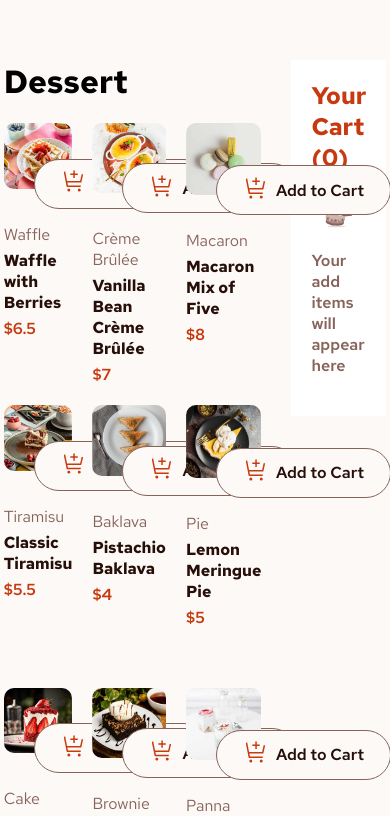
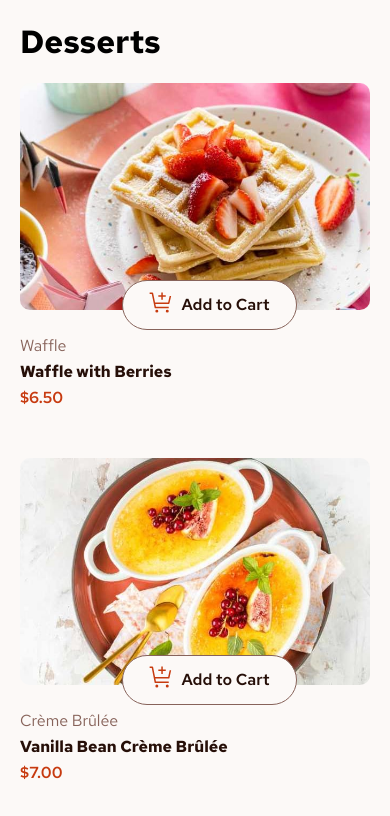
Before and after one commit to TopeLawal/product-list-with-cart-react-practice, a React (Create React App) app: page / in a window 390 px wide. Shown: the top 816 px of the page. Built offline with nearby package versions, Linux system fonts and the light colour scheme.

Commit message:
mobile responsiveness

```diff
--- a/src/components/App.js
+++ b/src/components/App.js
@@ -59,6 +59,11 @@ export default function App() {
     setShowModal(true);
   }
 
+  function handleReset() {
+    setCartItems([]);
+    setShowModal(false);
+  }
+
   function isProductInCart(productId) {
     return cartItems.findIndex((items) => items.id === productId) !== -1;
   }
@@ -66,7 +71,7 @@ export default function App() {
   return (
     <div className="container">
       <div className="product-section">
-        <h1>Dessert</h1>
+        <h1>Desserts</h1>
         <ProductList
           allProducts={products}
           cartItems={cartItems}
@@ -84,7 +89,11 @@ export default function App() {
         onShowModal={handleShowModal}
       />
       {showModal && (
-        <Modal cartItems={cartItems} totalOrderPrice={totalOrderPrice} />
+        <Modal
+          cartItems={cartItems}
+          totalOrderPrice={totalOrderPrice}
+          onReset={handleReset}
+        />
       )}
     </div>
   );
--- a/src/components/Modal.js
+++ b/src/components/Modal.js
@@ -1,8 +1,8 @@
-import OrderButton from "./OrderButton";
 import OrderTotal from "./OrderTotal";
 
-export default function Modal({ cartItems, totalOrderPrice }) {
+export default function Modal({ cartItems, totalOrderPrice, onReset }) {
   return (
+    <div className="modal">
       <div className="confirmed-order">
         <img src="../assets/images/icon-order-confirmed.svg" />
         <h1>Order Confirmed</h1>
@@ -16,7 +16,9 @@ export default function Modal({ cartItems, totalOrderPrice }) {
                   <h4>{item.name}</h4>
                   <div className="quantity-container">
                     <p className="order-quantity">{item.quantity}x</p>
-                  <p className="order-unit-price">@${item.price.toFixed(2)}</p>
+                    <p className="order-unit-price">
+                      @${item.price.toFixed(2)}
+                    </p>
                   </div>
                 </div>
                 <p className="order-price">
@@ -27,7 +29,10 @@ export default function Modal({ cartItems, totalOrderPrice }) {
           })}
           <OrderTotal totalOrderPrice={totalOrderPrice} />
         </div>
-      <OrderButton>Start New Order</OrderButton>
+        <button className="order-btn" onClick={onReset}>
+          Start New Order
+        </button>
+      </div>
     </div>
   );
 }
--- a/src/components/Order.js
+++ b/src/components/Order.js
@@ -1,4 +1,3 @@
-import OrderButton from "./OrderButton";
 import OrderTotal from "./OrderTotal";
 
 export default function Order({ totalOrderPrice, onShowModal }) {
@@ -15,7 +14,9 @@ export default function Order({ totalOrderPrice, onShowModal }) {
         </p>
       </div>
 
-      <OrderButton onShowModal={onShowModal}>Confirm Order</OrderButton>
+      <button className="order-btn" onClick={onShowModal}>
+        Confirm Order
+      </button>
     </>
   );
 }
--- a/src/components/OrderButton.js
+++ /dev/null
@@ -1,7 +0,0 @@
-export default function OrderButton({ children, onShowModal }) {
-  return (
-    <button className="order-btn" onClick={onShowModal}>
-      {children}
-    </button>
-  );
-}
--- a/src/components/Product.js
+++ b/src/components/Product.js
@@ -15,11 +15,17 @@ export default function Product({
   return (
     <li className="product-card">
       <div className="product-showcase">
-        <img
-          className={isProductInCart(product.id) ? "selected" : ""}
-          src={product.image.desktop}
-          alt={product.name}
-        />
+        <picture>
+          <source media="(min-width: 1024px)" srcSet={product.image.desktop} />
+          <source media="(min-width: 786px)" srcSet={product.image.tablet} />
+          <source media="(min-width: 767px)" srcSet={product.image.mobile} />
+          <img
+            className={isProductInCart(product.id) ? "selected" : ""}
+            src={product.image.mobile}
+            alt={product.name}
+            loading="lazy"
+          />
+        </picture>
         {isProductInCart(product.id) ? (
           <button className="set-quantity">
             <span onClick={() => onHandleDecrement(product.id)}>
@@ -55,7 +61,7 @@ export default function Product({
       <div className="desc">
         <p className="category">{product.category}</p>
         <h4>{product.name}</h4>
-        <p className="price">${product.price}</p>
+        <p className="price">${product.price.toFixed(2)}</p>
       </div>
     </li>
   );
--- a/src/index.css
+++ b/src/index.css
@@ -34,17 +34,29 @@ li {
   list-style-type: none;
 }
 .container {
-  padding: 30px;
+  /* padding: 30px; */
   display: flex;
   align-items: start;
   justify-content: center;
   gap: 30px;
-  position: relative;
 }
-
+.modal {
+  display: block;
+  position: fixed;
+  z-index: 1;
+  left: 0;
+  top: 0;
+  height: 100%;
+  width: 100%;
+  overflow: auto;
+  background-color: rgba(0, 0, 0, 0.5);
+}
 .container .confirmed-order {
-  position: absolute;
-  margin: auto;
+  margin: 10% auto;
+  width: 30%;
+  box-shadow: 0 5px 8px 0 rgba(0, 0, 0, 0.2), 0 7px 20px 0 rgba(0, 0, 0, 0.17);
+  animation-name: modalopen;
+  animation-duration: var(--modal-duration);
 }
 
 .container .product-section {
@@ -68,7 +80,7 @@ li {
   position: relative;
 }
 
-.product-showcase img {
+.product-showcase picture img {
   border-radius: 10px;
 }
 
@@ -343,6 +355,7 @@ li {
   width: 50px;
   height: 50px;
   border-radius: 4px;
+  margin-right: 10px;
 }
 
 .confirmed-order .ordered-item h4 {
@@ -353,6 +366,7 @@ li {
 .confirmed-order .ordered-item .order-price {
   color: var(--rose-900);
   font-weight: 600;
+  margin-left: 10px;
 }
 
 .confirmed-order .ordered-item .quantity-container {
@@ -370,3 +384,42 @@ li {
   color: var(--rose-400);
   font-weight: 500;
 }
+
+/* MOBILE VIEW */
+
+@media only screen and (max-width: 767px) {
+  body {
+    padding: 20px;
+  }
+  .container {
+    flex-direction: column;
+  }
+  .container .product-section {
+    flex: 1;
+  }
+
+  .product-list-container {
+    display: flex;
+    flex-direction: column;
+    align-items: center;
+    justify-content: center;
+    row-gap: 50px;
+  }
+
+  .product-showcase button {
+    left: 29%;
+  }
+
+  .desc {
+    margin-top: 20px;
+  }
+
+  .cart-section {
+    width: 100%;
+  }
+
+  .container .confirmed-order {
+    margin: 10% 0 auto;
+    width: 100%;
+  }
+}
```
Lines whose indentation alone changed are shown as unchanged.
